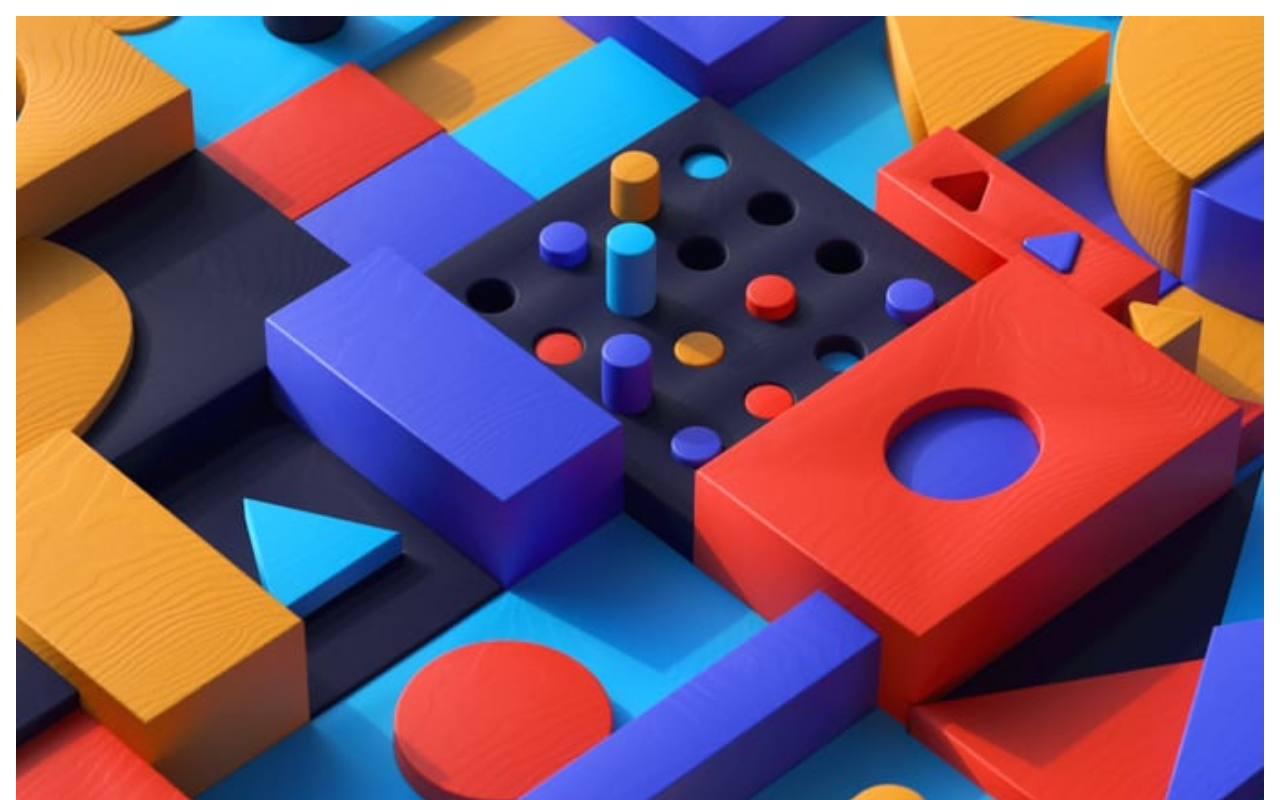
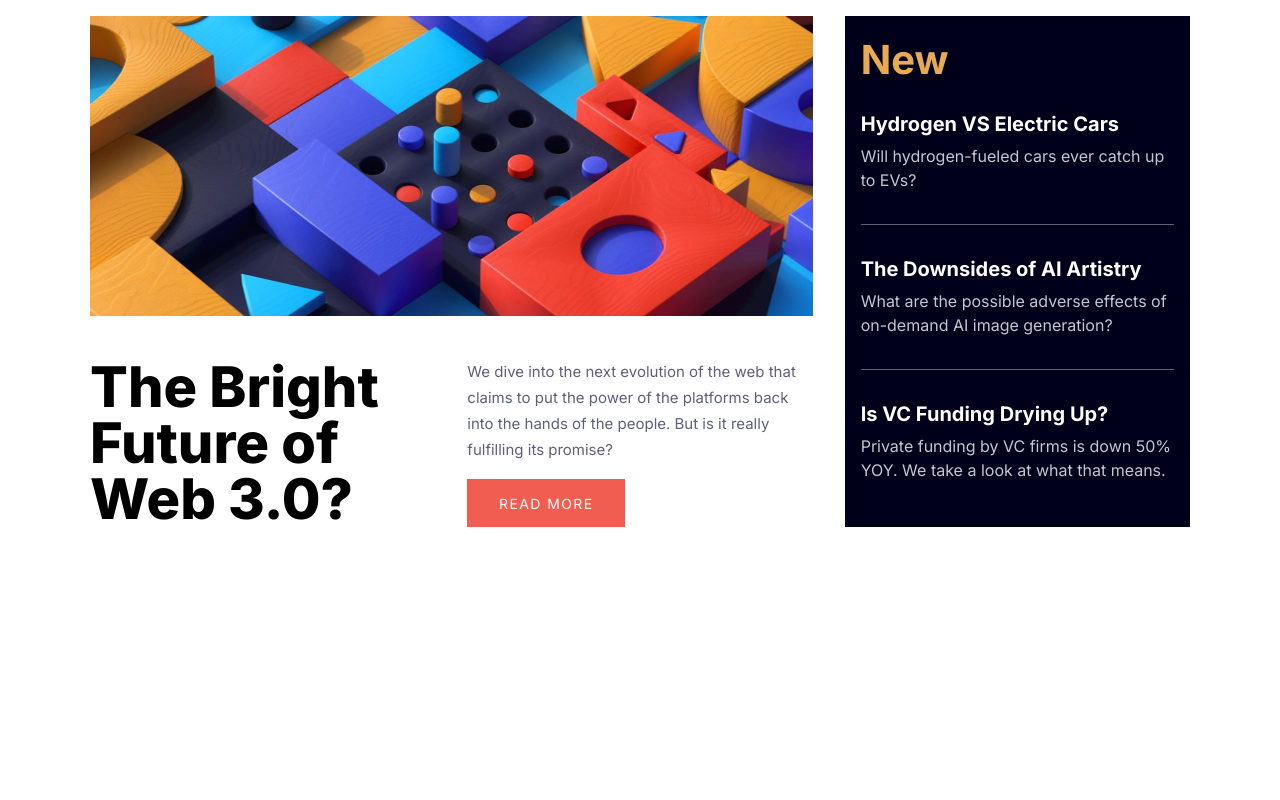
Before and after one commit to alfredomayorga/news-homepage, a Next.js app: page / in a window 1280 px wide. Shown: the top 800 px of the page. Built offline with nearby package versions, Linux system fonts and the light colour scheme.

Commit message:
feat: hero section desktop view

```diff
--- a/app/page.tsx
+++ b/app/page.tsx
@@ -7,7 +7,13 @@ const inter = Inter({
 })
 export default function Home() {
   return (
-    <div className={`${inter.variable}`}>
+    <div
+      className={`
+        ${inter.variable}
+        lg:max-w-[1100px]
+        lg:mx-auto
+      `}
+    >
       <HeroSection />
     </div>
   )
--- a/components/hero-section/HeroDescription.tsx
+++ b/components/hero-section/HeroDescription.tsx
@@ -2,7 +2,12 @@ function HeroDescription() {
   return (
     <div
       data-cy="hero-description"
-      className="my-4"
+      className="
+        my-4
+        lg:row-start-2
+        lg:self-end
+        lg:my-0
+      "
     >
       <p className="text-body text-gray mb-4">
         We dive into the next evolution of the web that claims to put
--- a/components/hero-section/HeroImage.tsx
+++ b/components/hero-section/HeroImage.tsx
@@ -1,11 +1,23 @@
+'use client'
+
 import Image from 'next/image'
-
+import { useMobile } from '../../hooks/useMobile'
 function HeroImage() {
+  const isMobile = useMobile()
   return (
-    <div className="relative">
+    <div
+      className="
+        relative
+        lg:col-span-2
+      "
+    >
       <Image
         data-cy="hero-image"
-        src={`/images/image-web-3-mobile.jpg`}
+        src={
+          isMobile
+            ? `/images/image-web-3-mobile.jpg`
+            : `/images/image-web-3-desktop.jpg`
+        }
         alt="Hero Image"
         width={0}
         height={0}
--- a/components/hero-section/HeroText.tsx
+++ b/components/hero-section/HeroText.tsx
@@ -7,6 +7,9 @@ function HeroText() {
         font-[800]
         max-w-[300px]
         mt-8
+        lg:row-start-2
+        lg:text-xl
+        lg:self-end
       "
     >
       The Bright Future of Web 3.0?
--- a/components/hero-section/index.tsx
+++ b/components/hero-section/index.tsx
@@ -5,7 +5,17 @@ import HeroText from './HeroText'
 
 function HeroSection() {
   return (
-    <div className="flex flex-col">
+    <div
+      className="
+        flex
+        flex-col
+        lg:grid
+        lg:grid-cols-3
+        lg:grid-rows-2
+        lg:max-h-[511px]
+        lg:gap-8
+      "
+    >
       <HeroImage />
       <HeroText />
       <HeroDescription />
--- a/components/new-section/index.tsx
+++ b/components/new-section/index.tsx
@@ -4,7 +4,14 @@ function NewSection() {
   return (
     <div
       data-cy="new-section"
-      className="w-full bg-black px-4 py-6"
+      className="
+        w-full
+        bg-black
+        px-4
+        py-6
+        col-span-1
+        row-span-2
+      "
     >
       <h1
         data-cy="new-section-title"
@@ -13,6 +20,7 @@ function NewSection() {
           text-md
           font-bold
           mb-6
+          lg:text-lg
         "
       >
         New
```
